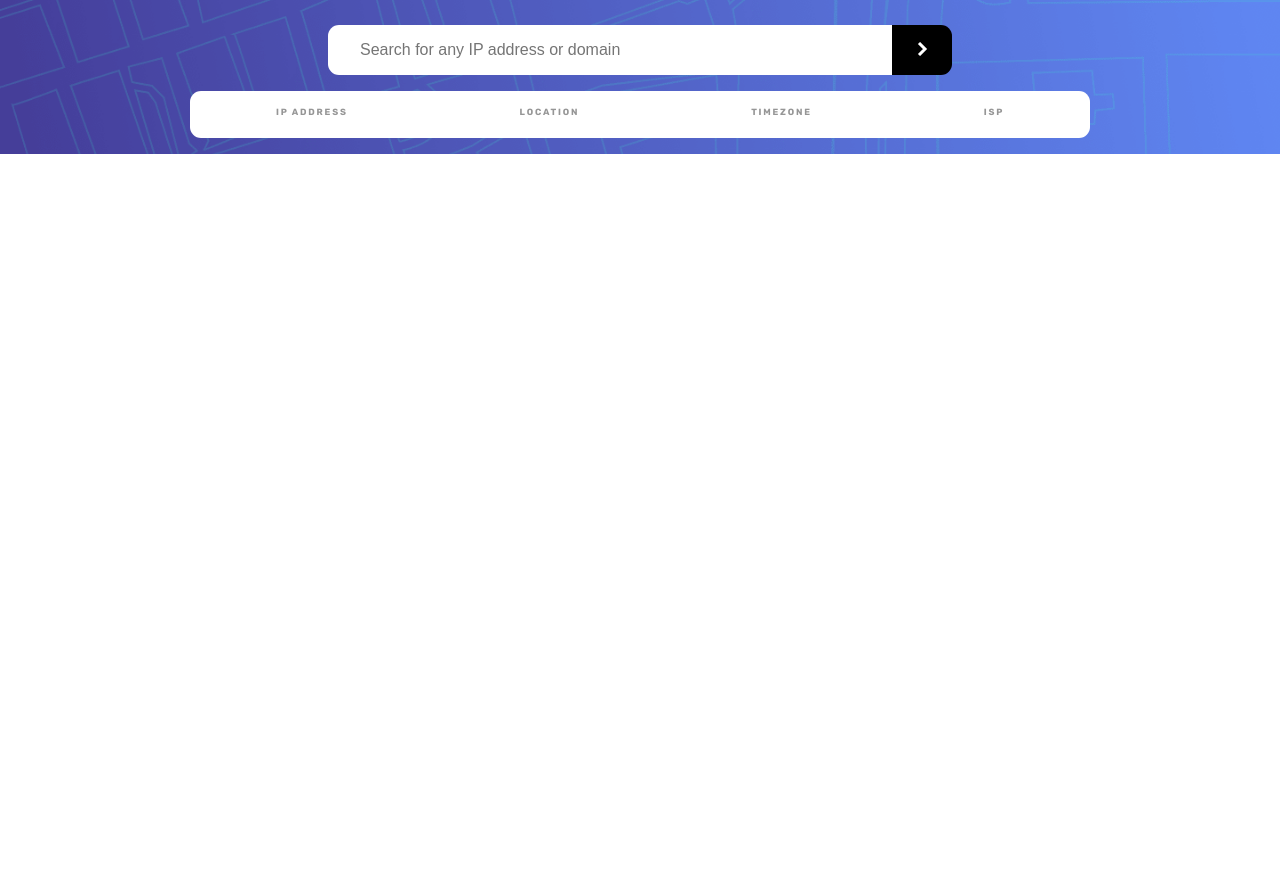
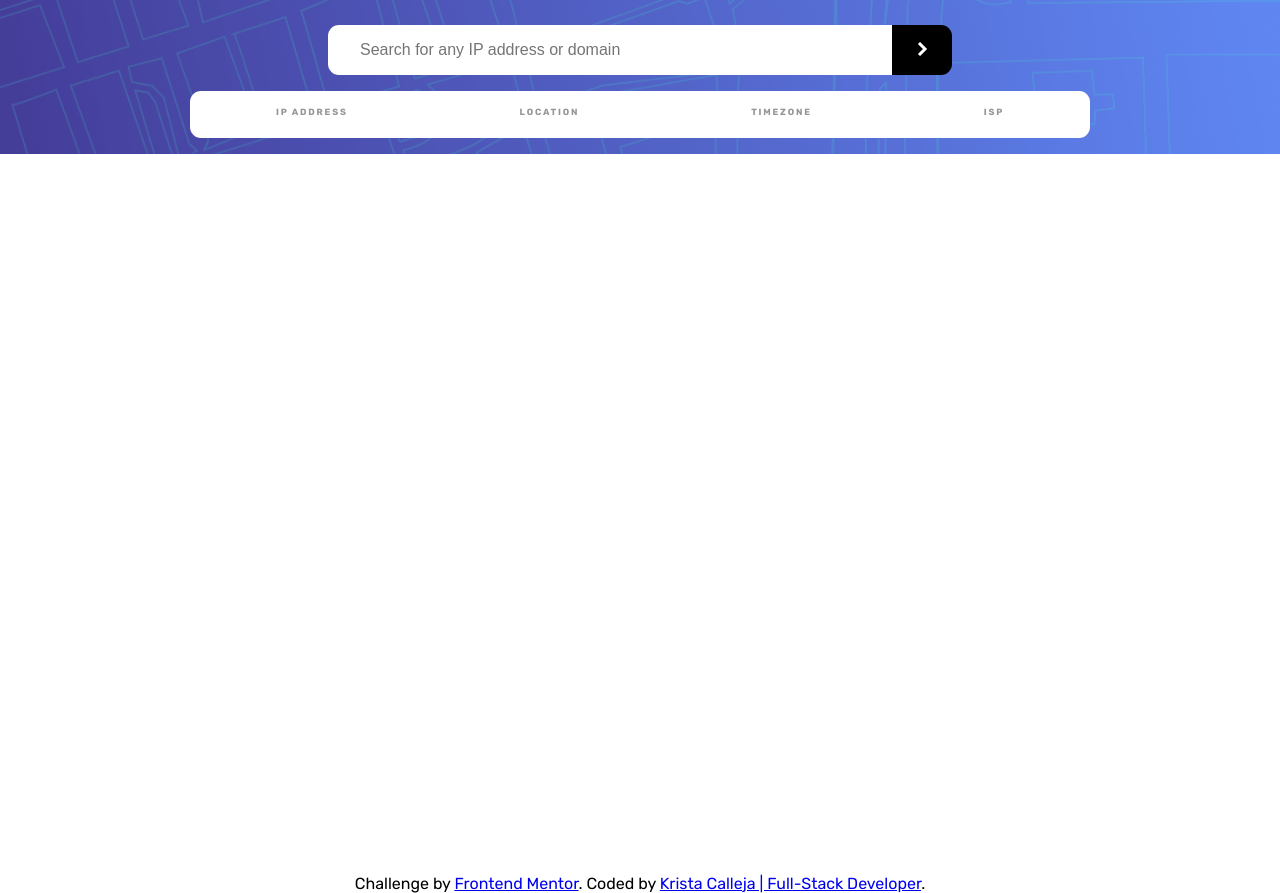
Before and after one commit to KristaCalleja/ip-address-tracker-master, a plain HTML site: page index.html in a window 1280 px wide. Shown: the part 64-957 px from the top of the page. Drawn offline with nearby package versions, Linux system fonts and the light colour scheme; no server answers.

Commit message:
Add attribution

```diff
--- a/index.html
+++ b/index.html
@@ -1,5 +1,6 @@
 <!DOCTYPE html>
 <html lang="en">
+
 <head>
   <meta charset="UTF-8">
   <meta name="viewport" content="width=device-width, initial-scale=1.0">
@@ -10,8 +11,9 @@
   <link href="https://fonts.googleapis.com/css2?family=Rubik:ital,wght@0,400;0,700;1,500&display=swap" rel="stylesheet">
   <link rel="stylesheet" href="https://unpkg.com/leaflet@1.7.1/dist/leaflet.css"
     integrity="sha512-xodZBNTC5n17Xt2atTPuE1HxjVMSvLVW9ocqUKLsCC5CXdbqCmblAshOMAS6/keqq/sMZMZ19scR4PsZChSR7A=="
-   crossorigin=""/>
+    crossorigin="" />
 </head>
+
 <body>
   <section>
     <p>IP Address Tracker</p>
@@ -41,9 +43,14 @@
   <div class="mapbox">
     <div id="map"></div>
   </div>
+  <div class="attribution">
+    Challenge by <a href="https://www.frontendmentor.io?ref=challenge" target="_blank">Frontend Mentor</a>.
+    Coded by <a href="https://kristacalleja.github.io">Krista Calleja | Full-Stack Developer</a>.
+  </div>
   <script src="https://unpkg.com/leaflet@1.7.1/dist/leaflet.js"
     integrity="sha512-XQoYMqMTK8LvdxXYG3nZ448hOEQiglfqkJs1NOQV44cWnUrBc8PkAOcXy20w0vlaXaVUearIOBhiXZ5V3ynxwA=="
     crossorigin=""></script>
   <script src="main.js"></script>
 </body>
+
 </html>
--- a/main.js
+++ b/main.js
@@ -27,7 +27,7 @@ const fetchIpAddress = (ip) => {
         const ipAddress = data.ip;
         const ip = `${ipAddress}`;
         generatedIpAddress.insertAdjacentHTML("beforeend", ip);
-        // For second fieldcolor
+        // For second field
         const country = data.location.country;
         const region = data.location.region;
         const city = data.location.city;
--- a/style.css
+++ b/style.css
@@ -78,6 +78,9 @@ li, input[type=text]{
     height: 90vh;
     width: 100vw;
 }
+.attribution{
+    text-align: center;
+}
 @media (min-width: 900px){
     .search-input{
         width: 500px;
```
Lines whose indentation alone changed are shown as unchanged.
